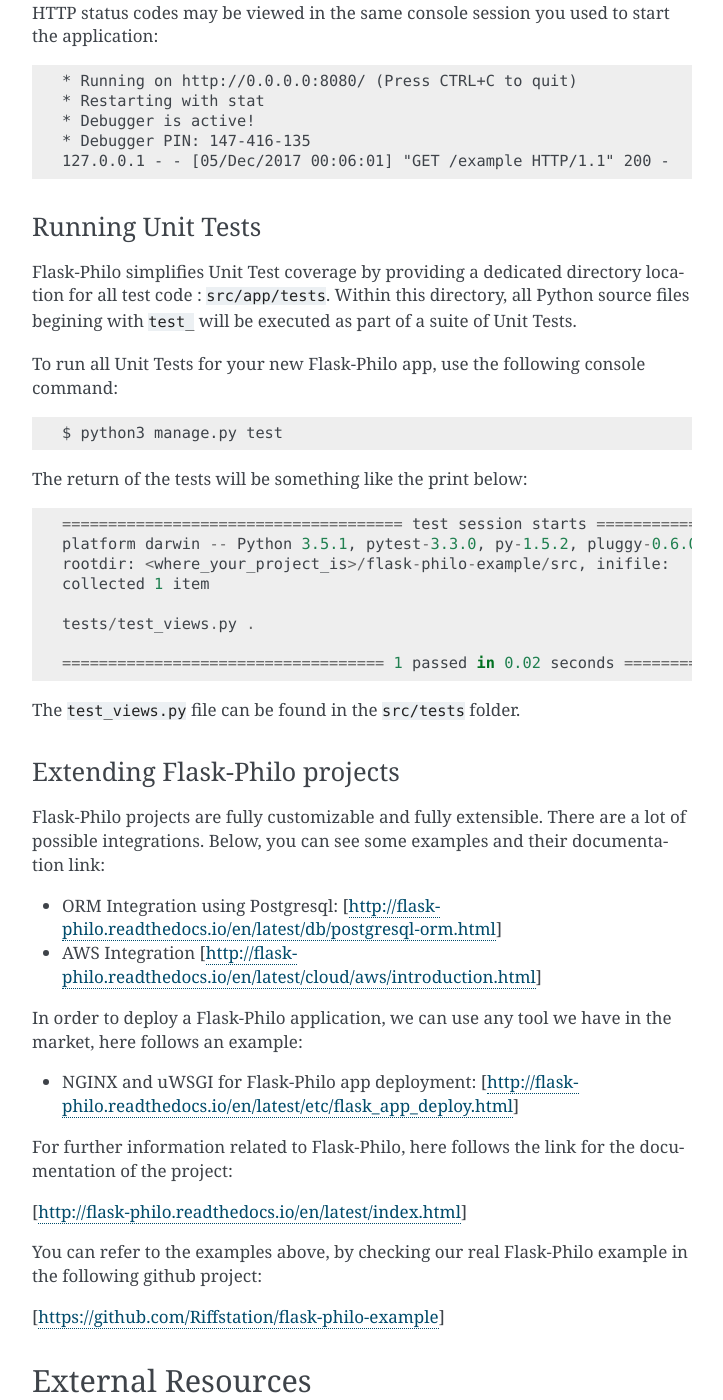
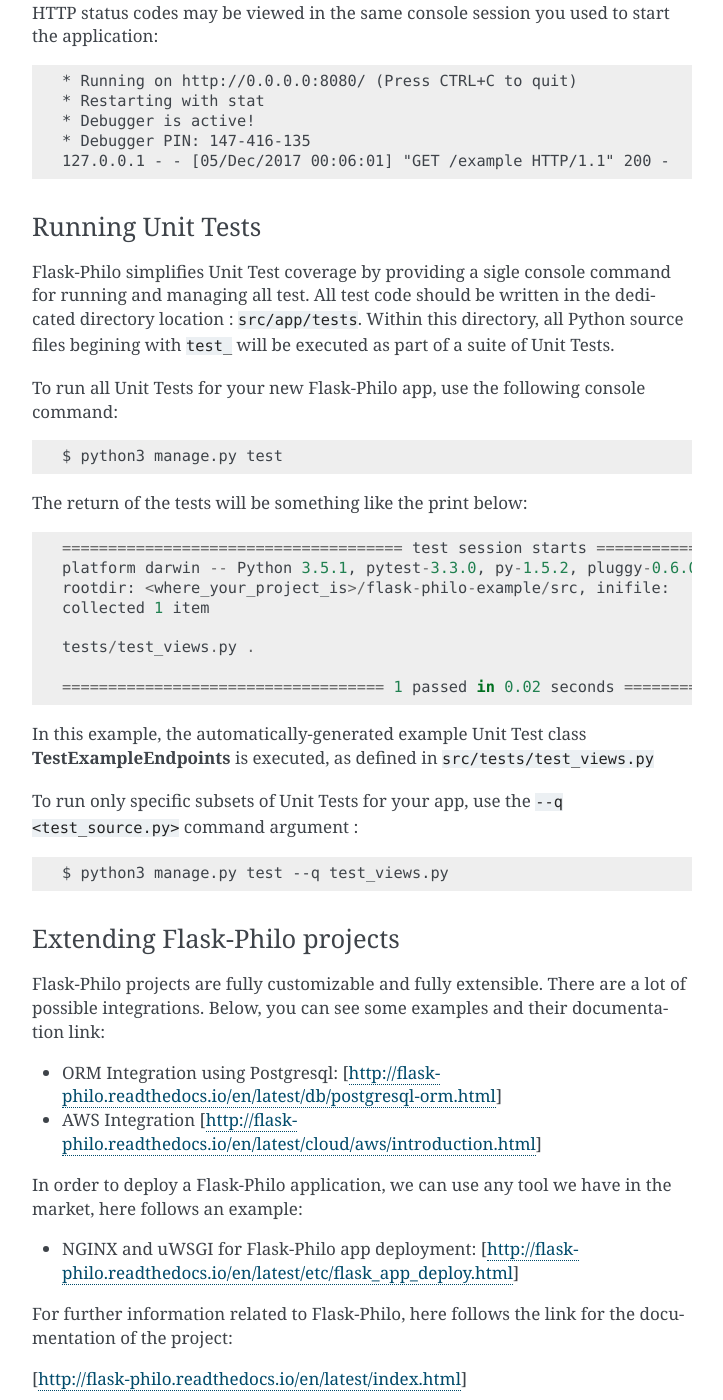
Before and after one commit to fenderdigital/flask-philo, a Sphinx documentation site: the page built from documentation/source/introduction.rst, in a window 1280 px wide and 1400 px high, scrolled down 3849 px. Shown: the whole window, without its empty margins (388-1111 px from the left). Built offline with Sphinx 7.4.7, drawn with Linux system fonts in a browser that asks for light colours; pages that are not in the unit, such as notebooks, are missing from menus.

Commit message:
Intro docs

```diff
--- a/documentation/source/introduction.rst
+++ b/documentation/source/introduction.rst
@@ -203,7 +203,7 @@
 Running Unit Tests
 #############
 
-Flask-Philo simplifies Unit Test coverage by providing a dedicated directory location for all test code : ``src/app/tests``. Within this directory, all Python source files begining with ``test_`` will be executed as part of a suite of Unit Tests.
+Flask-Philo simplifies Unit Test coverage by providing a sigle console command for running and managing all test. All test code should be written in the dedicated directory location : ``src/app/tests``. Within this directory, all Python source files begining with ``test_`` will be executed as part of a suite of Unit Tests.
 
 To run all Unit Tests for your new Flask-Philo app, use the following console command:
 
@@ -226,7 +226,14 @@
     =================================== 1 passed in 0.02 seconds ===================================
 
 
-The ``test_views.py`` file can be found in the ``src/tests`` folder.
+In this example, the automatically-generated example Unit Test class **TestExampleEndpoints** is executed, as defined in ``src/tests/test_views.py``
+
+
+To run only specific subsets of Unit Tests for your app, use the ``--q <test_source.py>`` command argument :
+
+::
+
+    $ python3 manage.py test --q test_views.py
 
 
 Extending Flask-Philo projects
```
